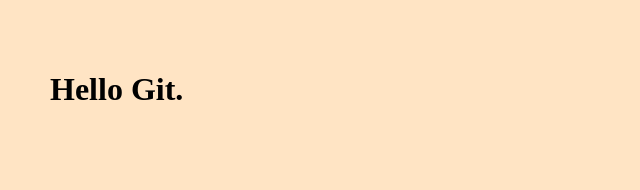
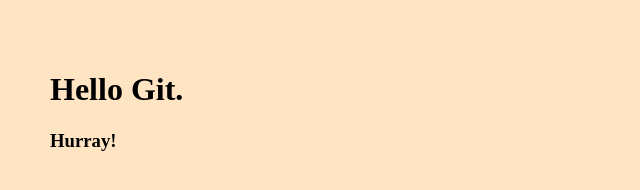
Before and after one commit to rishabgaddi/git-one, a plain HTML site: page index.html in a window 1280 px wide. Shown: the full height of the page, 0-640 px from the left. Drawn offline with Linux system fonts and the light colour scheme.

Commit message:
added h3 tag

```diff
--- a/index.html
+++ b/index.html
@@ -9,5 +9,6 @@
 </head>
 <body>
     <h1>Hello Git.</h1>
+    <h3>Hurray!</h3>
 </body>
 </html>
```
